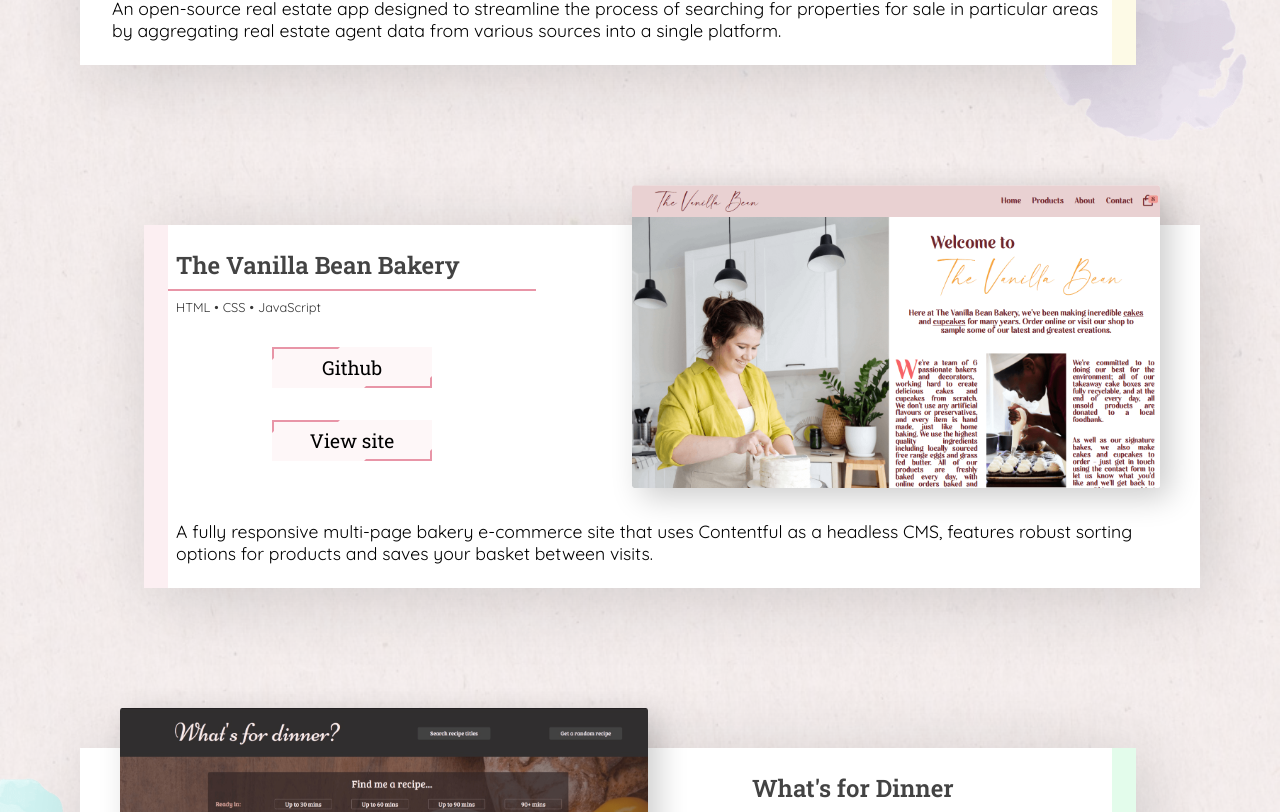
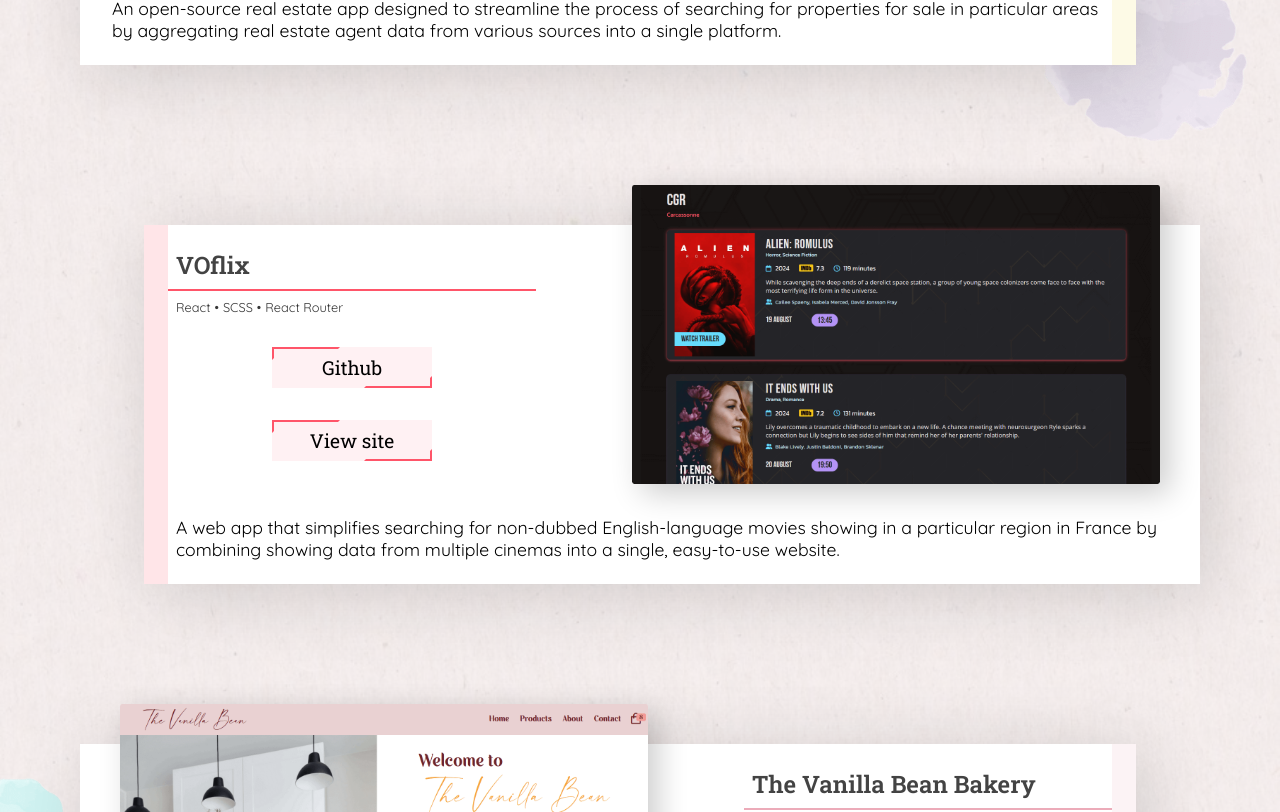
Before and after one commit to AmyMaule/portfolio, a React (Vite) app: page / in a window 1280 px wide. Shown: the part 1428-2240 px from the top of the page. Built offline with nearby package versions, Linux system fonts and the light colour scheme.

Commit message:
Add new project VOflix

```diff
--- a/src/assets/scss/_variables.scss
+++ b/src/assets/scss/_variables.scss
@@ -7,8 +7,9 @@
 // project color schemes
 $project-colors: (
   immobee: #f0de5a,
-  vanilla-bean: #e895a7,
-  dinner: #47ec78,
+  voflix: #ff5569,
+  vanilla-bean: #ecabb9,
+  dinner: #55e694,
   reddit: #fead78,
 );
 
--- a/src/utilities/data.ts
+++ b/src/utilities/data.ts
@@ -8,6 +8,17 @@
     links: {
       github: "real-estate-immobee",
       live: "https://immobee.app"
+    }
+  },
+    {
+    title: "VOflix",
+    baseImg: "/images/project-images/voflix.png",
+    hoverImg: "/images/project-images/voflix.png",
+    techUsed: ["React", "SCSS", "React Router"],
+    description: "A web app that simplifies searching for non-dubbed English-language movies showing in a particular region in France by combining showing data from multiple cinemas into a single, easy-to-use website.",
+    links: {
+      github: "VOflix",
+      live: "https://voflix.org"
     }
   },
   {
```
Also changed, not shown: public/images/project-images/voflix.png (added).
